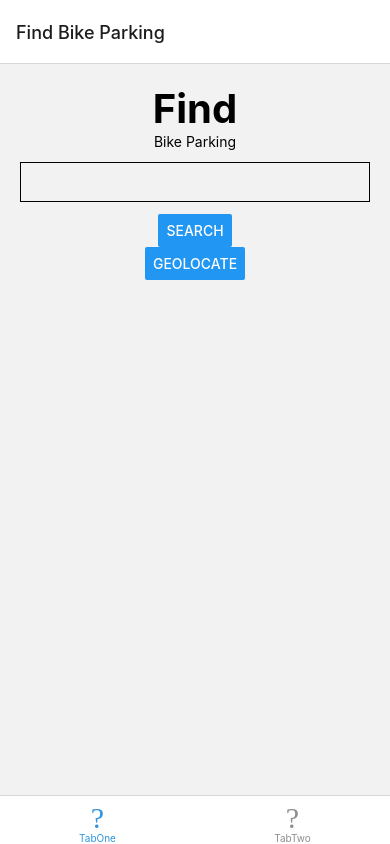
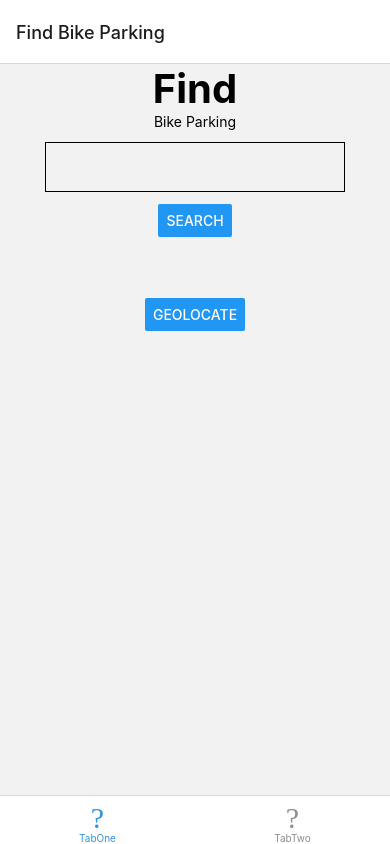
Before and after one commit to jy229319791/UNSC, a React Native app: screen /TabOneScreen in a window 390 px wide. Built offline with nearby package versions, Linux system fonts and the light colour scheme; what expo-linking would draw is missing.

Commit message:
Geolocate button: get current location and display all available parking spots from backend Showing on the Google map

```diff
--- a/screens/TabOneScreen.js
+++ b/screens/TabOneScreen.js
@@ -1,4 +1,3 @@
-/*AIzaSyAFcBA5PGa8mPKp9WZqs23rtDYsN4F4Uwo*/
 import React, { useState } from 'react';
 import { StyleSheet, Button, TextInput, ScrollView, Text, View, Dimensions } from "react-native";
 import MapView, { Marker } from 'react-native-maps';
@@ -22,7 +21,7 @@ export default function TabOneScreen({ navigation }) {
 
   const handleGeolocate = async () => {
     try {
-      const { data } = await axios.post('https://www.googleapis.com/geolocation/v1/geolocate?key=AIzaSyAFcBA5PGa8mPKp9WZqs23rtDYsN4F4Uwo');
+      const { data } = await axios.post('https://www.googleapis.com/geolocation/v1/geolocate?key=api-keyonDiscord');
       const { lat, lng } = data.location;
 
       const parkingResponse = await axios.get(`http://10.0.2.2:3000/findParking?x=${lat}&y=${lng}`);
@@ -40,6 +39,11 @@ export default function TabOneScreen({ navigation }) {
       setShowMap(false);  // Hide map on error
     }
   };
+  const Search = () => {
+    fetch('http://localhost:3000/getParking', {
+      method: 'Get'
+    });
+  };
 
   return (
     <ScrollView>
@@ -52,7 +56,13 @@ export default function TabOneScreen({ navigation }) {
           onChangeText={onChangeText}
           value={text1}
         />
-        <Button title="Search" onPress={() => console.log('Searching for:', text1)} />
+        <Button onPress={Search} title="Search" />
+        <Text style={styles.Text}></Text>
+        <View
+          style={styles.separator}
+          lightColor="#eee"
+          darkColor="rgba(255,255,255,0.1)"
+        />
         <Button title="Geolocate" onPress={handleGeolocate} />
         {showMap && (
           <MapView style={styles.map} region={region}>
@@ -64,6 +74,7 @@ export default function TabOneScreen({ navigation }) {
                   longitude: parseFloat(parking.yLocation)
                 }}
                 title={parking.title}
+                rating= {parking.rating}
                 description={`Distance: ${parking.distance} miles`}
               />
             ))}
@@ -79,18 +90,26 @@ const styles = StyleSheet.create({
     flex: 1,
     alignItems: "center",
     justifyContent: "center",
-    padding: 20,
   },
   title1: {
     fontSize: 40,
     fontWeight: "bold",
   },
+  title2: {
+    fontSize: 20,
+    fontWeight: "bold",
+  },
+  separator: {
+    marginVertical: 30,
+    height: 1,
+    width: "80%",
+  },
   input: {
-    height: 40,
+    height: 50,
+    width: 300,
     margin: 12,
     borderWidth: 1,
     padding: 10,
-    width: '100%',
   },
   map: {
     width: width,
```
